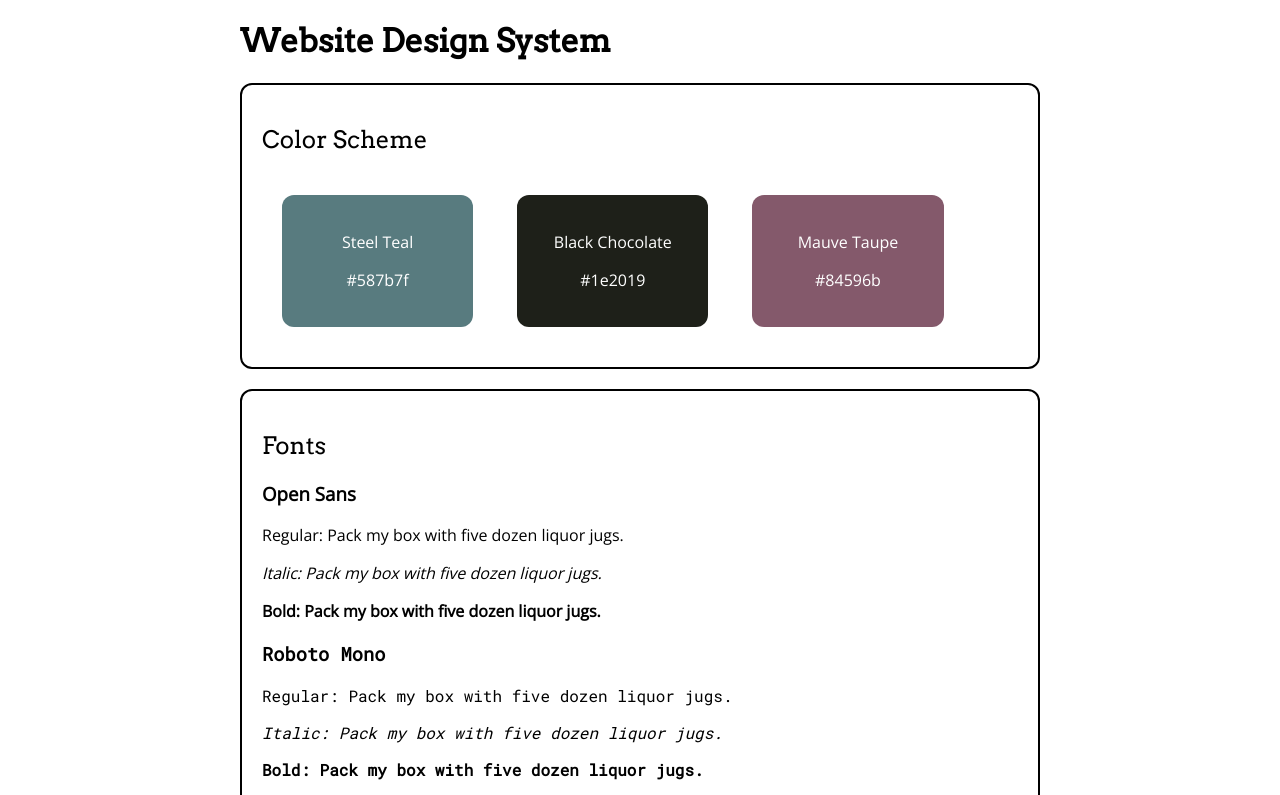
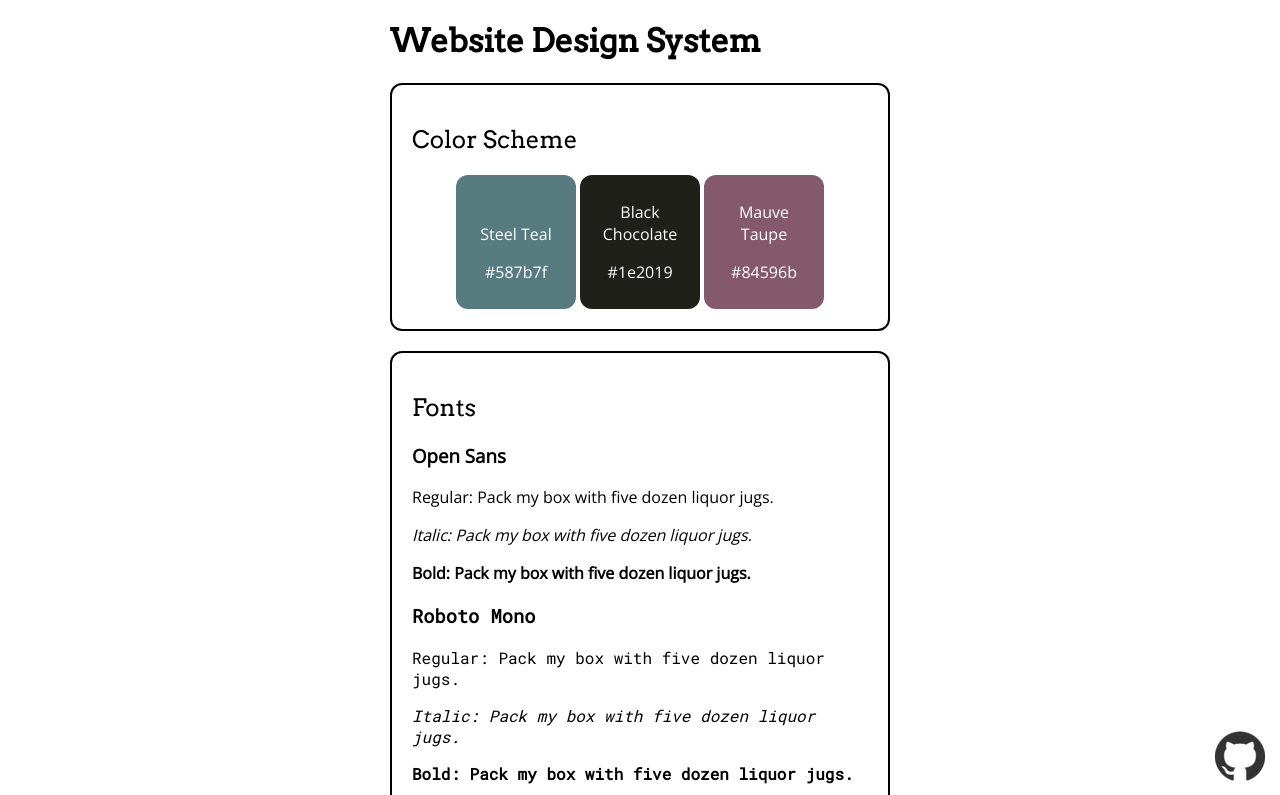
Before and after one commit to LucasVance/website-design-system, a plain HTML site: page index.html in a window 1280 px wide. Shown: the top 795 px of the page. Drawn offline with nearby package versions, Linux system fonts and the light colour scheme.

Commit message:
Added Github link

```diff
--- a/index.html
+++ b/index.html
@@ -31,7 +31,7 @@
 
             <div id="colors">
                 <div class="color-display steel-teal">
-                    <p class="color-label">Steel Teal</p>
+                    <p class="color-label"><br class="hidden">Steel Teal</p>
                     <p class="color-code">#587b7f</p>
                 </div>
 
@@ -136,7 +136,7 @@
 
         <a
             href="https://github.com/LucasVance/website-design-system"
-            class="github-logo"
+            id="github-link"
             ><img src="resources/images/github-low.png"
         /></a>
 
--- a/resources/css/styles.css
+++ b/resources/css/styles.css
@@ -1,10 +1,14 @@
-/* Basic body rules */
+/* Basic */
 body {
     margin: 0 auto;
-    width: 50em;
+    width: 500px;
 }
 
-/* Box rules */
+.hidden {
+    visibility: hidden;
+}
+
+/* Boxes */
 .container {
     margin: 20px auto;
     padding: 20px;
@@ -12,16 +16,20 @@ body {
     border-radius: 12px;
 }
 
-/* Color display rules */
+/* Color displays */
 
 .color-display {
     color: white;
-    margin: 20px 20px;
-    padding: 20px;
+    margin: auto auto;
+    padding: 10px;
     display: inline-block;
-    width: 20%;
+    width: 100px;
     text-align: center;
     border-radius: 12px;
+}
+
+#colors {
+    text-align: center;
 }
 
 .steel-teal {
@@ -36,7 +44,7 @@ body {
     background-color: #84596b;
 }
 
-/* Font display rules */
+/* Font display */
 
 .open-sans {
     font-family: "Open Sans";
@@ -58,7 +66,7 @@ body {
     font-weight: 700;
 }
 
-/* Lower-level element font style rules */
+/* Lower-level element font style */
 
 h1 {
     font-family: "Arvo", sans-serif;
@@ -80,3 +88,10 @@ ul {
     list-style-type: none;
     font-family: "Roboto Mono", "Courier New", monospace;
 }
+
+/* GH repository icon */
+#github-link {
+    position: fixed;
+    bottom: 15px;
+    right: 15px;
+}
```
